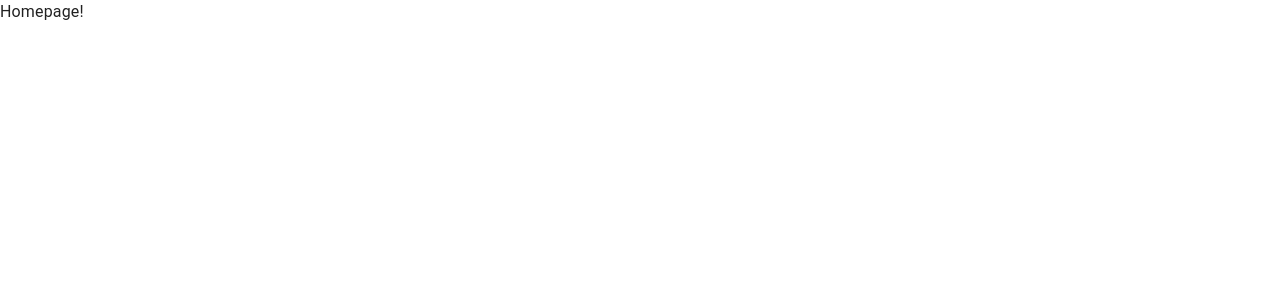
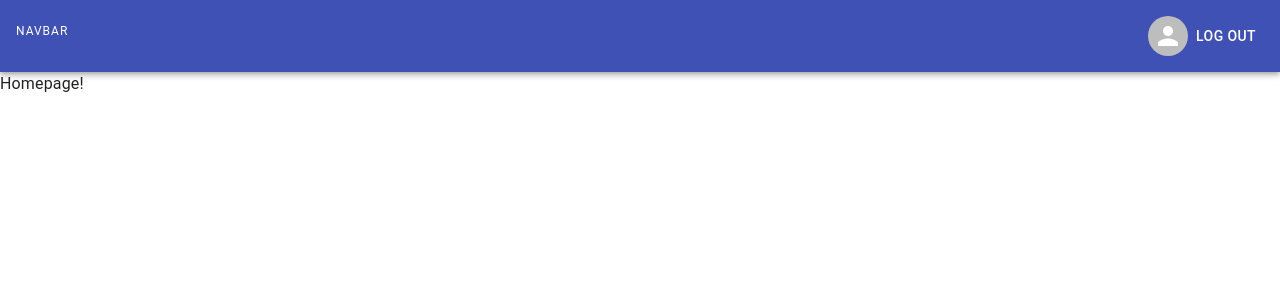
Before and after one commit to junseokoh-hub/react-mui-dashboard, a React (Vite) app: page / in a window 1280 px wide. Shown: the top 300 px of the page. Built offline with nearby package versions, Linux system fonts and the light colour scheme; sample sign-in values are in the browser's storage.

Commit message:
feat: add navbar

```diff
--- /dev/null
+++ b/src/components/Navbar.tsx
@@ -0,0 +1,32 @@
+import Box from "@mui/material/Box";
+import AppBar from "@mui/material/AppBar";
+import Button from "./atoms/Button";
+import Avatar from "./atoms/Avatar";
+import Text from "./atoms/Text";
+
+const Navbar = () => {
+  return (
+    <AppBar position="static" sx={{ padding: "1rem", flexDirection: "row" }}>
+      <Text
+        sx={{ flexGrow: 1 }}
+        variant="overline"
+        align="inherit"
+        gutterBottom={false}
+      >
+        Navbar
+      </Text>
+      <Avatar variant="circular" alt="admin" />
+      <Button
+        id="logout"
+        name="logout"
+        type="button"
+        variant="text"
+        sx={{ color: "#fff" }}
+      >
+        Log out
+      </Button>
+    </AppBar>
+  );
+};
+
+export default Navbar;
--- /dev/null
+++ b/src/components/atoms/Avatar.tsx
@@ -0,0 +1,10 @@
+import MuiAvatar from "@mui/material/Avatar";
+import type { AvatarProps } from "@mui/material/Avatar";
+
+const Avatar = ({ variant, src, alt, sizes, sx }: AvatarProps) => {
+  return (
+    <MuiAvatar variant={variant} src={src} alt={alt} sizes={sizes} sx={sx} />
+  );
+};
+
+export default Avatar;
--- a/src/components/atoms/Button.tsx
+++ b/src/components/atoms/Button.tsx
@@ -1,4 +1,5 @@
-import MaterialButton, { ButtonProps } from "@mui/material/Button";
+import MaterialButton from "@mui/material/Button";
+import type { ButtonProps } from "@mui/material/Button";
 
 const Button = ({
   id,
--- a/src/components/atoms/Input.tsx
+++ b/src/components/atoms/Input.tsx
@@ -1,4 +1,5 @@
-import TextField, { TextFieldProps } from "@mui/material/TextField";
+import TextField from "@mui/material/TextField";
+import type { TextFieldProps } from "@mui/material/TextField";
 
 const Input = ({ id, label, name, variant, type, sx }: TextFieldProps) => {
   return (
--- /dev/null
+++ b/src/components/atoms/Text.tsx
@@ -0,0 +1,23 @@
+import Typography from "@mui/material/Typography";
+import type { TypographyProps } from "@mui/material/Typography";
+
+const Text = ({
+  align,
+  children,
+  sx,
+  variant,
+  gutterBottom,
+}: TypographyProps) => {
+  return (
+    <Typography
+      align={align}
+      sx={sx}
+      variant={variant}
+      gutterBottom={gutterBottom}
+    >
+      {children}
+    </Typography>
+  );
+};
+
+export default Text;
--- a/src/components/auth/AuthForm.tsx
+++ b/src/components/auth/AuthForm.tsx
@@ -1,10 +1,8 @@
+import { useNavigate } from "react-router-dom";
 import Input from "../atoms/Input";
+import Button from "../atoms/Button";
 import FormLabel from "@mui/material/FormLabel";
 import { styled } from "@mui/material/styles";
-import Alert from "@mui/material/Alert";
-import AlertTitle from "@mui/material/AlertTitle";
-import Button from "../atoms/Button";
-import { useNavigate } from "react-router-dom";
 
 const Form = styled("form")({
   padding: "4rem",
--- a/src/components/layout/Layout.tsx
+++ b/src/components/layout/Layout.tsx
@@ -1,5 +1,6 @@
 import React from "react";
 import { Navigate } from "react-router-dom";
+import Navbar from "../Navbar";
 
 interface LayoutProps {
   children: React.ReactNode;
@@ -8,7 +9,12 @@ interface LayoutProps {
 const isAuth = localStorage.getItem("auth");
 
 const Layout = ({ children }: LayoutProps) => {
-  return <main>{isAuth ? children : <Navigate to="/auth" />}</main>;
+  return (
+    <>
+      <Navbar />
+      <main>{isAuth ? children : <Navigate to="/auth" />}</main>
+    </>
+  );
 };
 
 export default Layout;
```
